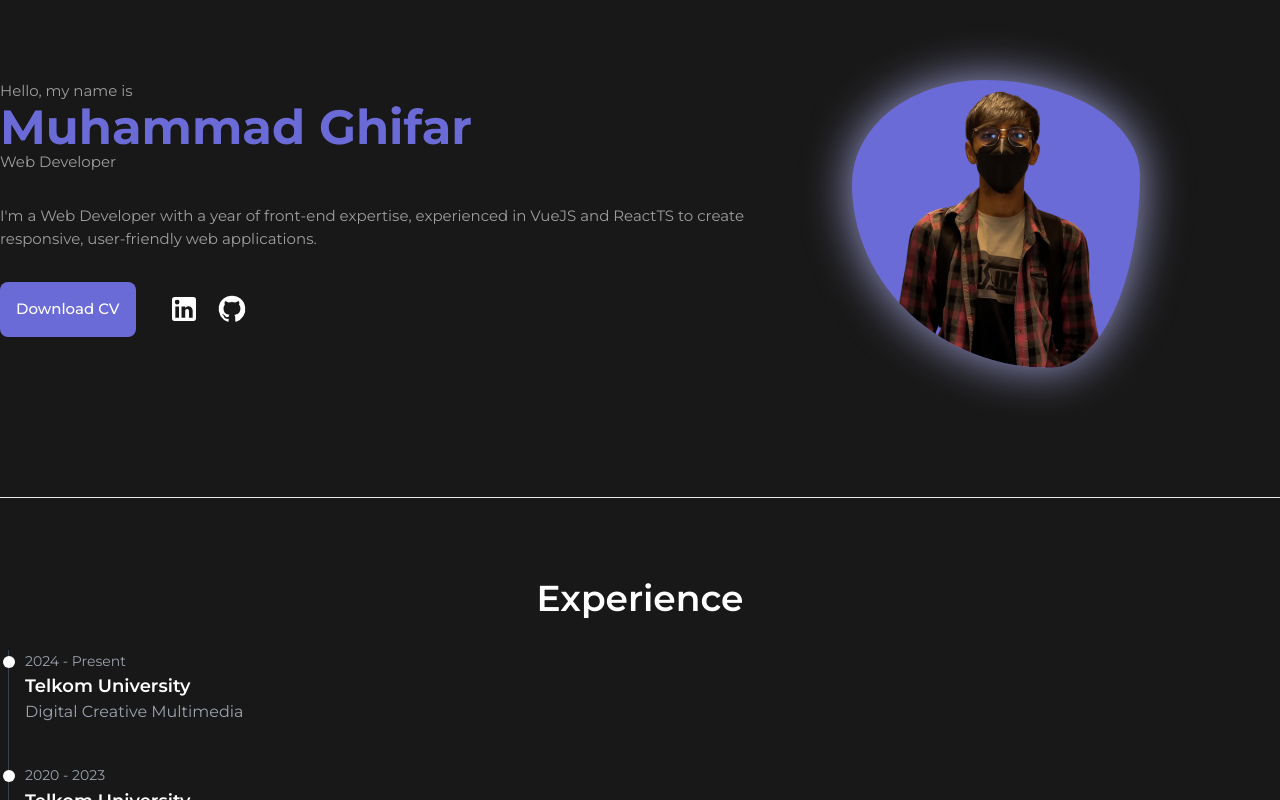
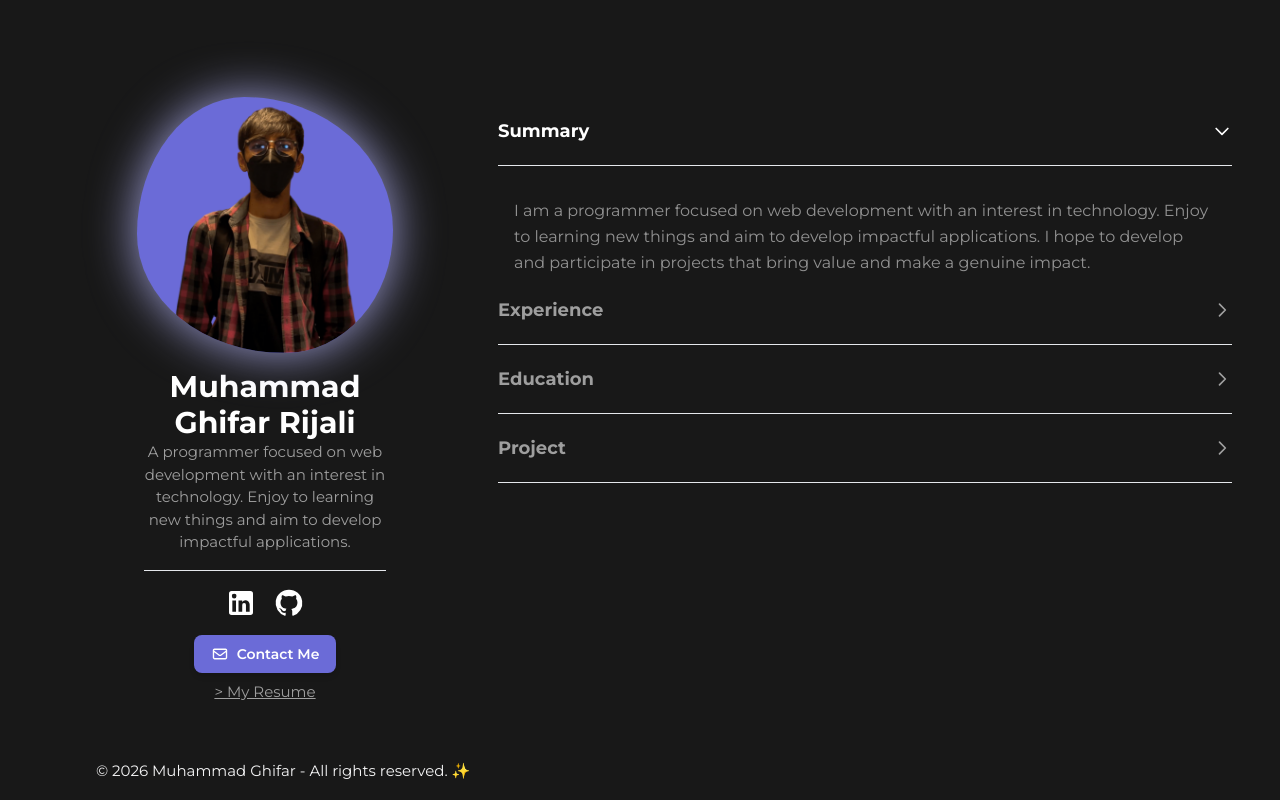
Before and after one commit to muhammadghifar/muhammadghifar, a Vue app: page / in a window 1280 px wide. Shown: the top 800 px of the page. Built offline with nearby package versions, Linux system fonts and the light colour scheme; no server answers.

Commit message:
feat: :sparkles: add meta tags & change router

```diff
--- a/index.html
+++ b/index.html
@@ -4,7 +4,35 @@
     <meta charset="UTF-8" />
     <link rel="icon" href="/favicon.ico" />
     <meta name="viewport" content="width=device-width, initial-scale=1.0" />
-    <title>Muhammad Ghifar Rijali</title>
+
+    <!-- Primary Meta Tags -->
+    <title>Muhammad Ghifar - Portfolio</title>
+    <meta name="title" content="Muhammad Ghifar Rijali - Software Engineer & Portfolio" />
+    <meta name="description" content="Portfolio of Muhammad Ghifar Rijali, a software engineer building fullstack applications with TypeScript, React, Vue, NestJS, and modern web technologies. Explore my projects and work experience." />
+    <meta name="keywords" content="Muhammad Ghifar, Software Engineer, Fullstack Developer, TypeScript, React, Vue, NestJS, Portfolio, Web Development" />
+    <meta name="author" content="Muhammad Ghifar Rijali" />
+
+    <!-- Open Graph / Facebook -->
+    <meta property="og:type" content="website" />
+    <meta property="og:url" content="https://mghifarr.vercel.app/" />
+    <meta property="og:title" content="Muhammad Ghifar Rijali - Software Engineer" />
+    <meta property="og:description" content="Portfolio of Muhammad Ghifar Rijali, a software engineer building fullstack applications with TypeScript, React, Vue, NestJS, and modern web technologies." />
+    <!-- <meta property="og:image" content="/og-image.jpg" /> -->
+    <meta property="og:site_name" content="Muhammad Ghifar Rijali" />
+
+    <!-- Twitter -->
+    <meta property="twitter:card" content="summary" />
+    <meta property="twitter:url" content="https://mghifarr.vercel.app/" />
+    <meta property="twitter:title" content="Muhammad Ghifar Rijali - Software Engineer" />
+    <meta property="twitter:description" content="Portfolio of Muhammad Ghifar Rijali, a software engineer building fullstack applications with TypeScript, React, Vue, NestJS, and modern web technologies." />
+    <!-- <meta property="twitter:image" content="/twitter-image.jpg" /> -->
+
+    <!-- Additional Meta Tags -->
+    <meta name="theme-color" content="#6B6BD7" />
+    <meta name="robots" content="index, follow" />
+    <link rel="canonical" href="https://mghifarr.vercel.app/" />
+
+    <!-- Fonts -->
     <link rel="preconnect" href="https://fonts.googleapis.com">
     <link rel="preconnect" href="https://fonts.gstatic.com" crossorigin>
     <link href="https://fonts.googleapis.com/css2?family=Montserrat:wght@300;400;500;600;700;800&display=swap" rel="stylesheet">
--- a/src/router/index.ts
+++ b/src/router/index.ts
@@ -1,7 +1,7 @@
 import { createRouter, createWebHistory } from 'vue-router'
-import HomeView from '@/views/HomeView.vue'
-import ProjectView from '@/views/ProjectView.vue'
-import AboutView from '@/views/AboutView.vue'
+// import HomeView from '@/views/HomeView.vue'
+// import ProjectView from '@/views/ProjectView.vue'
+// import AboutView from '@/views/AboutView.vue'
 import NotFoundView from '@/views/error/NotFoundView.vue'
 import NewVersion from '@/views/NewVersion.vue'
 
@@ -11,32 +11,61 @@ const router = createRouter({
     {
       path: '/',
       name: 'home',
-      component: HomeView
+      component: NewVersion,
+      meta: {
+        title: 'Muhammad Ghifar',
+        description: 'Welcome to my portfolio. I build modern web applications with Vue.js, TypeScript, and cutting-edge frontend technologies.'
+      }
     },
-    {
-      path: '/about',
-      name: 'about',
-      // route level code-splitting
-      // this generates a separate chunk (About.[hash].js) for this route
-      // which is lazy-loaded when the route is visited.
-      component: AboutView
-    },
-    {
-      path: '/projects',
-      name: 'projects',
-      component: ProjectView
-    },
-    {
-      path: '/new',
-      name: 'new',
-      component: NewVersion
-    },
+    // {
+    //   path: '/',
+    //   name: 'home',
+    //   component: HomeView,
+    //   meta: {
+    //     title: 'Muhammad Ghifar',
+    //     description: 'Welcome to my portfolio. I build modern web applications with Vue.js, TypeScript, and cutting-edge frontend technologies.'
+    //   }
+    // },
+    // {
+    //   path: '/about',
+    //   name: 'about',
+    // route level code-splitting
+    // this generates a separate chunk (About.[hash].js) for this route
+    // which is lazy-loaded when the route is visited.
+    //   component: AboutView,
+    //   meta: {
+    //     title: 'About Me | Muhammad Ghifar',
+    //     description:
+    //       'Learn more about Muhammad Ghifar Rijali, my background, skills, and passion for software development.'
+    //   }
+    // },
+    // {
+    //   path: '/projects',
+    //   name: 'projects',
+    //   component: ProjectView,
+    //   meta: {
+    //     title: 'Projects | Muhammad Ghifar',
+    //     description:
+    //       'Explore my portfolio of projects including web applications, tools, and experiments built with modern technologies.'
+    //   }
+    // },
     {
       path: '/:pathMatch(.*)*',
       name: 'not-found',
-      component: NotFoundView
+      component: NotFoundView,
+      meta: {
+        title: 'Page Not Found | Muhammad Ghifar',
+        description: 'The page you are looking for does not exist.',
+        noIndex: true
+      }
     }
   ]
 })
 
+// Update page title on route change
+// router.afterEach((to) => {
+//   const title = (to.meta.title as string) || 'Muhammad Ghifar'
+//   document.title = title
+// })
+
 export default router
```
